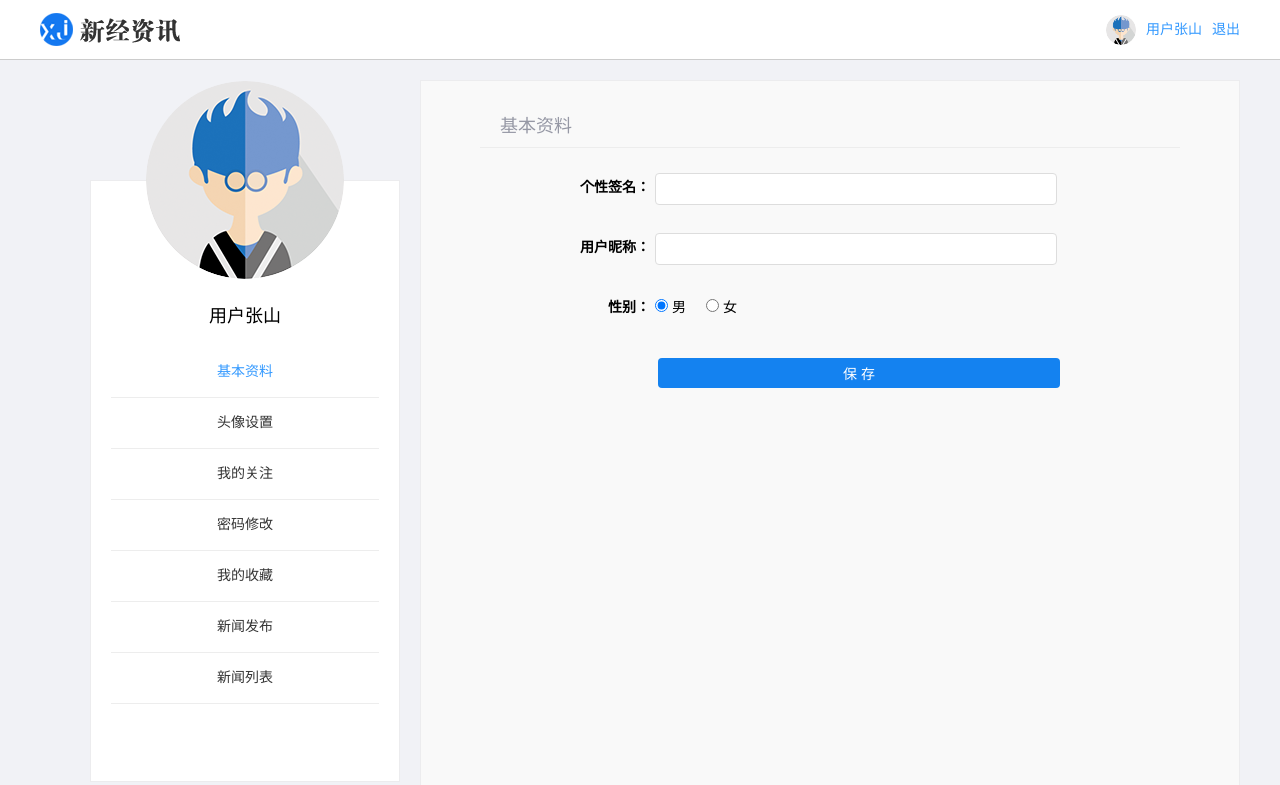
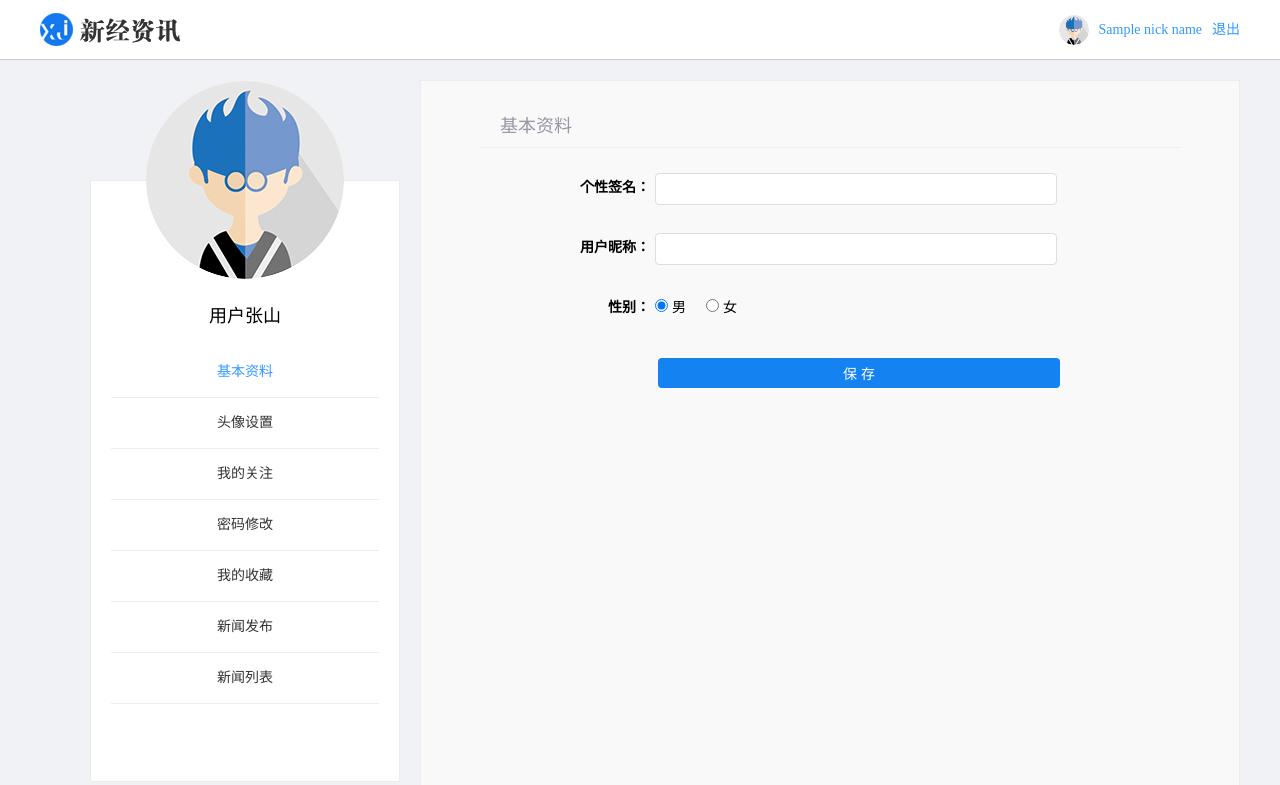
Before and after one commit to joinik/xinjingzixun_2020, a Flask app: template templates/user.html in a window 1280 px wide. Shown: the top 785 px of the page. Run offline with Flask 2, Linux system fonts and the light colour scheme; the template is opened without the code that fills it: most values are stand-ins (such as "Sample title", 1, 10 or a date in 2020).

Commit message:
'debug-1:用户中心页面不显示登录用户昵称的问题'

```diff
--- a/templates/user.html
+++ b/templates/user.html
@@ -16,7 +16,7 @@
 			<a href="#" class="logo fl"><img src="/static/index/images/logo.png" alt="logo"></a>
 			<div class="user_login fr" style="display: block;">
 				<img src="/static/index/images/user_pic.png" class="lgin_pic">
-				<a href="#">用户张山</a>
+				<a href="#">{{ nick_name }}</a>
 				<a href="#">退出</a>
 			</div>
 		</div>
--- a/views/user.py
+++ b/views/user.py
@@ -81,7 +81,11 @@ def follow():
 
 @user_blu.route ("/user/center")
 def user_center():
-	return render_template ("user.html")
+
+	# 获取当前用户的信息
+	user_id = session.get ("nick_name")
+
+	return render_template ("user.html", nick_name=nick_name)
 
 
 @user_blu.route ("/user/user_base_info")
```
